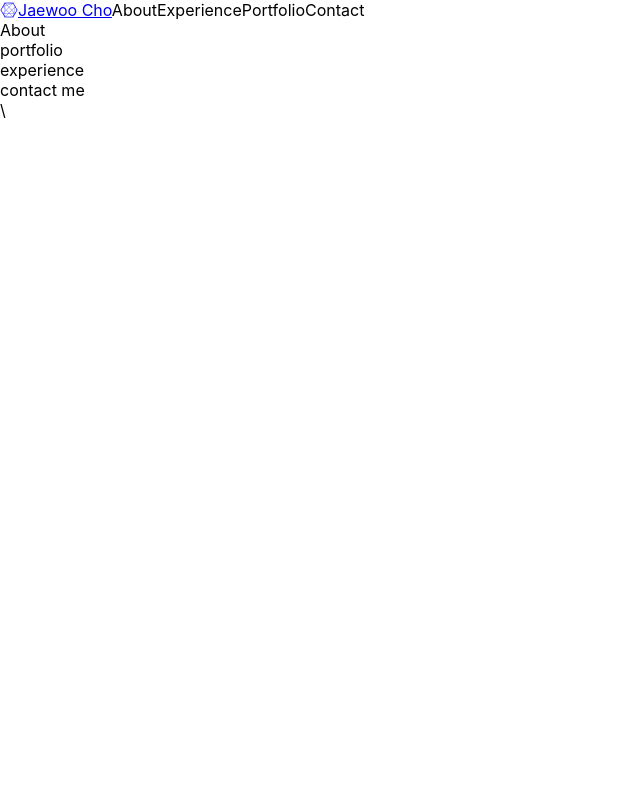
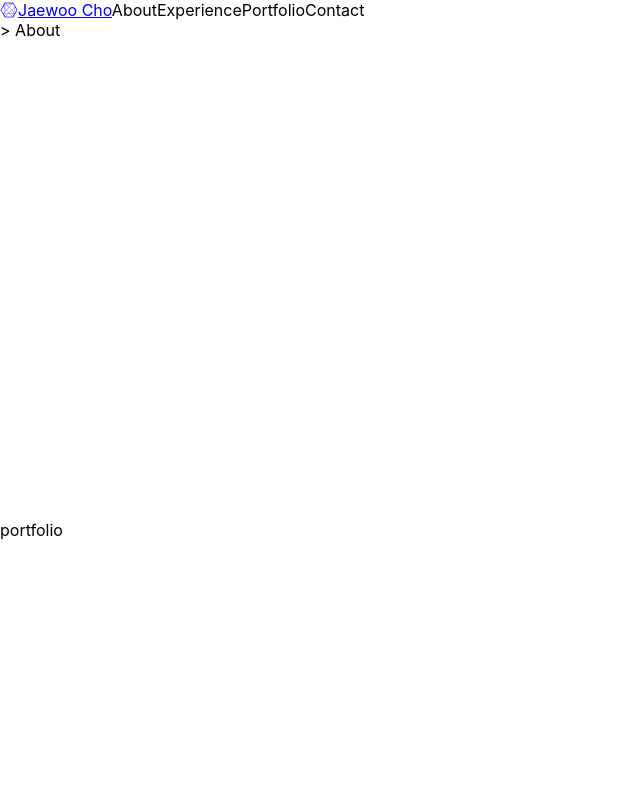
Before and after one commit to mikael1017/my-website, a React (Create React App) app: page / in a window 1280 px wide. Shown: the top 800 px of the page, without its empty margins (0-640 px from the left). Built offline with nearby package versions, Linux system fonts and the light colour scheme.

Commit message:
navbar added

```diff
--- a/src/components/about.js
+++ b/src/components/about.js
@@ -9,7 +9,7 @@ class About extends React.Component {
 
     render() {
         return(
-            <div id="about">
+            <div id="about" style={{height: 500}}>>
                 About
             </div>
         )
--- a/src/components/contact.js
+++ b/src/components/contact.js
@@ -9,7 +9,7 @@ class Contact extends React.Component {
 
     render() {
         return (
-            <div id="contact">
+            <div id="contact" style={{height: 500}}>>
                 contact me
             </div>
         )
--- a/src/components/experience.js
+++ b/src/components/experience.js
@@ -10,7 +10,7 @@ class Experience extends React.Component {
 
     render() {
         return (
-            <div id="experience">
+            <div id="experience" style={{height: 500}}>>
                 experience
             </div>
         )
--- a/src/components/portfolio.js
+++ b/src/components/portfolio.js
@@ -10,7 +10,7 @@ class Portfoilio extends React.Component {
 
     render() {
         return (
-            <div id="portfoilo">
+            <div id="portfoilo" style={{height: 500}}>
                 portfolio
             </div>
         )
```
